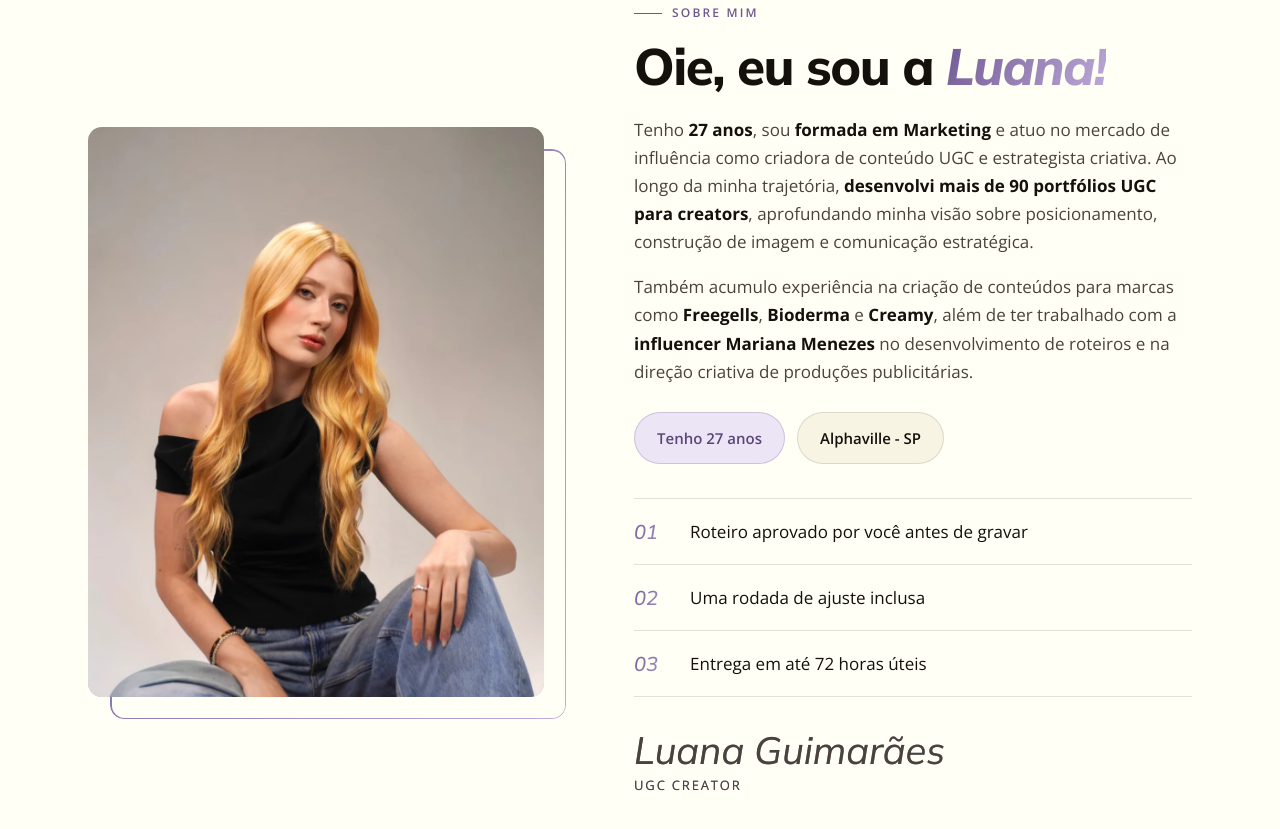
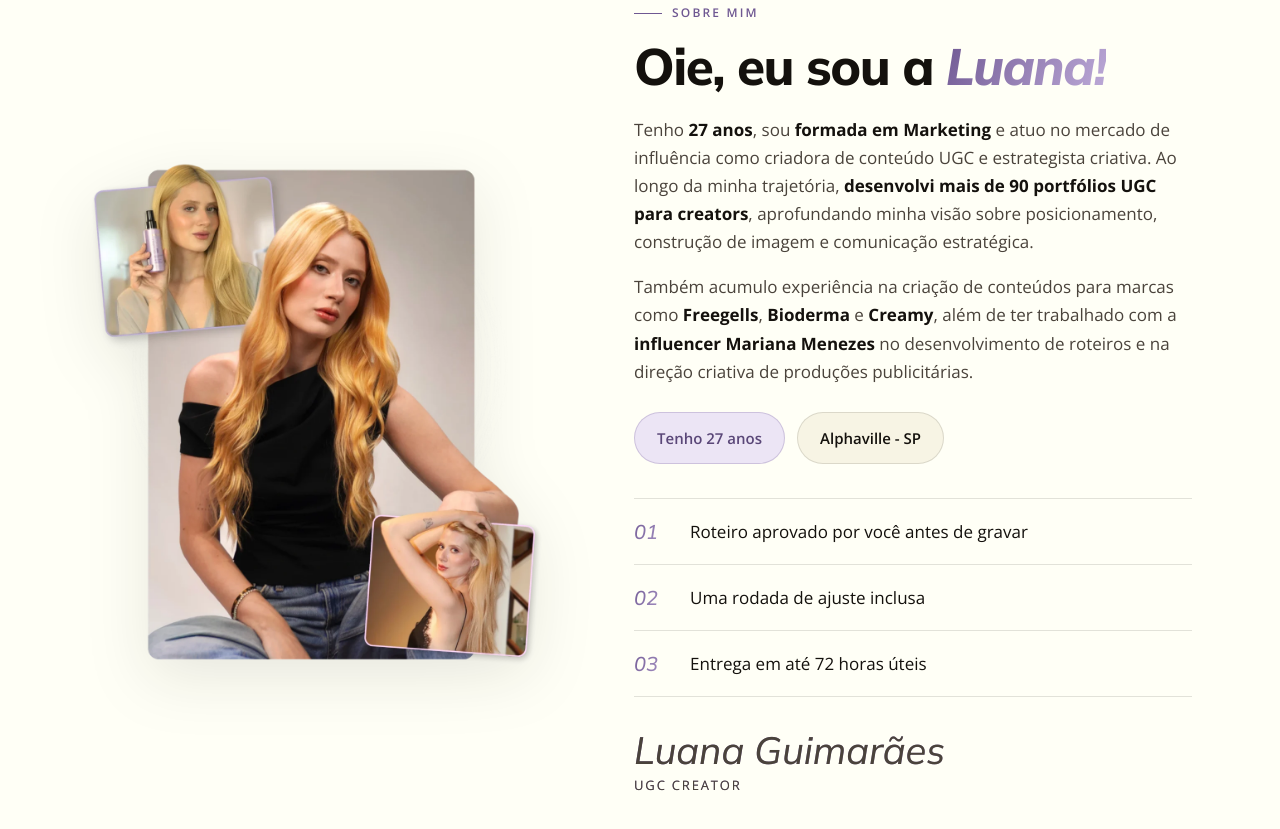
Before and after one commit to luanawguimaraes/portfolio, a plain HTML site: page index.html in a window 1280 px wide. Shown: the part 1014-1843 px from the top of the page. Drawn offline with nearby package versions, Linux system fonts and the light colour scheme.

Commit message:
Sobre mim com montagem de três fotos

```diff
--- a/index.html
+++ b/index.html
@@ -200,7 +200,8 @@
   .sobre-grade { display: grid; grid-template-columns: .9fr 1.1fr; gap: clamp(40px, 7vw, 110px); align-items: center; }
   .sobre-foto { position: relative; }
   .sobre-foto::after { content: ""; position: absolute; inset: 22px -22px -22px 22px; border: 1px solid var(--azul); border-radius: var(--raio); z-index: -1; }
-  .sobre-img { object-position: 50% 22%; } /* mantém o rosto no enquadramento 4:5 */
+  .sobre-colagem::after { display: none; } /* a montagem já tem as próprias molduras */
+  .sobre-colagem img { width: 100%; height: auto; filter: drop-shadow(0 18px 30px rgba(20, 17, 13, .10)); }
   .sobre-texto .titulo-secao { margin-bottom: 24px; font-weight: 800; line-height: 1; letter-spacing: -.03em; font-size: clamp(34px, 4vw, 56px); max-width: none; }
   .sobre-texto p { color: var(--tinta-suave); max-width: 58ch; }
   .sobre-texto p strong { color: var(--tinta); font-weight: 700; }
@@ -627,11 +628,9 @@
   <!-- ============ 2. SOBRE MIM ============ -->
   <section class="secao" id="sobre" aria-labelledby="titulo-sobre">
     <div class="container sobre-grade">
-      <div class="sobre-foto revelar">
-        <!-- FOTO DO SOBRE: arquivo sobre.webp, na mesma pasta do index.html -->
-        <div class="midia quente r-4-5">
-          <img class="sobre-img" src="sobre.webp" alt="Luana Guimarães sentada, de blusa preta e calça jeans, olhando para a câmera" data-i18n-attr="alt:sobre.fotoAlt" loading="lazy" width="1000" height="1499">
-        </div>
+      <div class="sobre-foto sobre-colagem revelar">
+        <!-- FOTO DO SOBRE: montagem com a foto principal e duas fotos menores (arquivo sobre-colagem.webp) -->
+        <img src="sobre-colagem.webp" alt="Luana Guimarães sentada, de blusa preta e calça jeans, com duas fotos menores: uma segurando um produto de cabelo e outra com o braço sobre a cabeça" data-i18n-attr="alt:sobre.fotoAlt" loading="lazy" width="1100" height="1226">
       </div>
       <div class="sobre-texto">
         <span class="rotulo revelar" data-i18n="sobre.rotulo">Sobre mim</span>
@@ -1007,7 +1006,7 @@
     "capa.faixa": "Brands I have worked with",
     "legenda.creator": "creator photo 4:5",
     "legenda.video": "video cover 9:16",
-    "sobre.fotoAlt": "Luana Guimarães sitting in a black top and jeans, looking at the camera",
+    "sobre.fotoAlt": "Luana Guimarães sitting in a black top and jeans, with two smaller photos: one holding a hair product and one with her arm over her head",
     "sobre.rotulo": "About me",
     "sobre.titulo": "Hi, I'm <em>Luana!</em>",
     "sobre.texto": "I'm <strong>27</strong>, I have a <strong>degree in Marketing</strong> and I work in the influencer market as a UGC content creator and creative strategist. Along the way, I have <strong>developed more than 90 UGC portfolios for creators</strong>, deepening my understanding of positioning, image building and strategic communication.",
```
